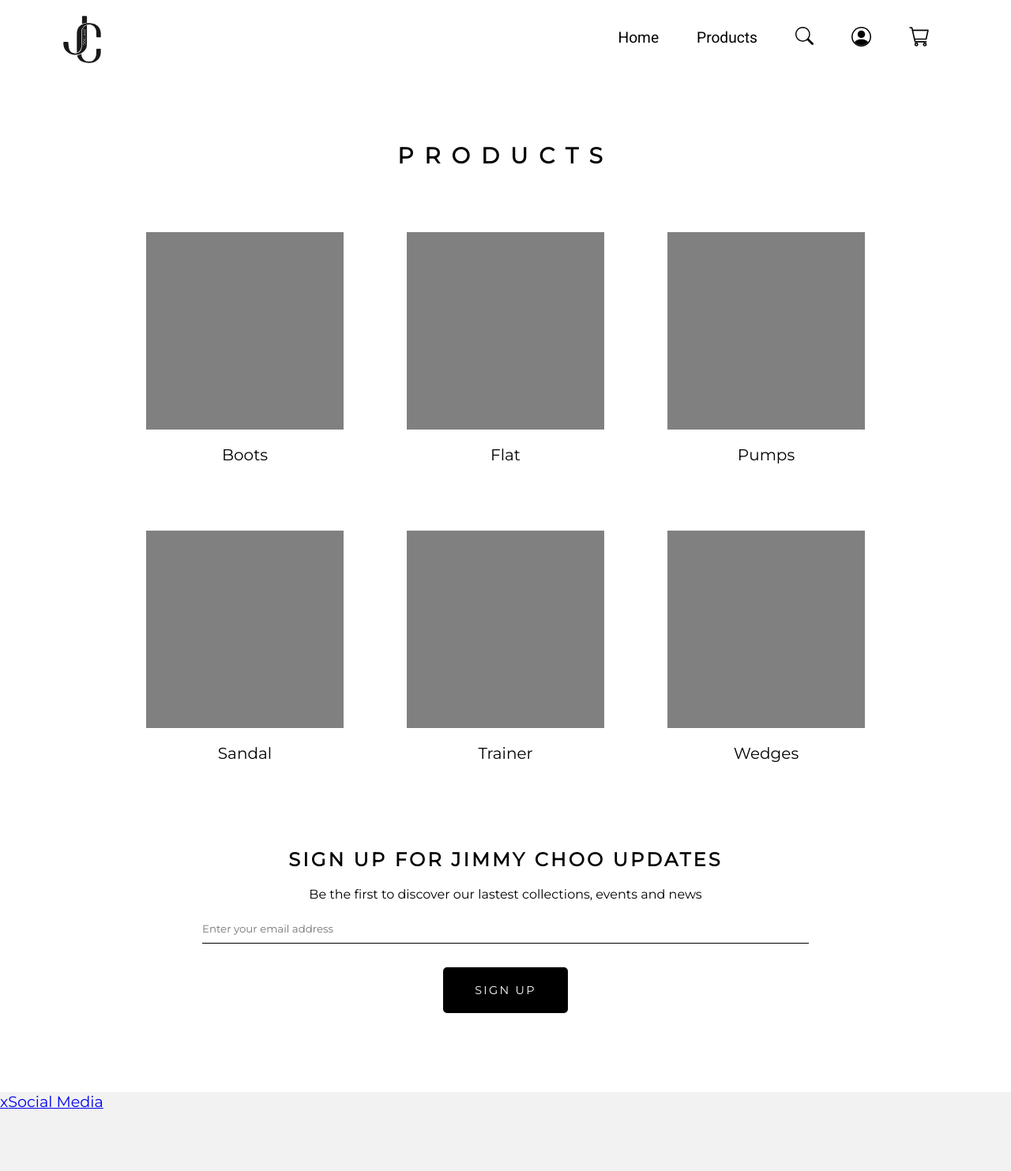
After one commit to giabuynh/WebProgramming, a PHP site: page /products.php in a window 1280 px wide. The commit adds this page. Shown: the whole page at 79% size. Run offline with PHP 8.4, Linux system fonts and the light colour scheme.

Commit message:
Products front-end

```diff
--- /dev/null
+++ b/css/products.css
@@ -0,0 +1,55 @@
+.products-main-section {
+  display: flex;
+  flex-direction: column;
+  align-items: center;
+  justify-content: center;
+}
+
+.products-main-section>.title {
+  margin: 5rem 0;
+}
+
+.catalogue {
+  display: flex;
+  flex-direction: column;
+  align-items: center;
+  width: 100%;
+}
+
+.line {
+  display: flex;
+  flex-direction: row;
+  align-items: center;
+  justify-content: center;
+  width: inherit;
+  margin-bottom: 4rem;
+}
+
+.products {
+  display: flex;
+  flex-direction: column;
+  align-items: center;
+}
+
+.products img {
+
+}
+
+.products .title {
+  font-size: 1.25rem;
+  font-weight: normal;
+  letter-spacing: normal;
+}
+
+.rect {
+  width: 250px;
+  height: 250px;
+  background-color: gray;
+  margin: 0 40px;
+}
+
+@media (max-width=900px) {
+  .line {
+    flex-direction: column;
+  }
+}
--- a/css/styles.css
+++ b/css/styles.css
@@ -66,7 +66,7 @@
 
 .container {
   max-width: 100vw;
-  margin: 0 auto;
+  margin: 0; /* auto */
   padding: 0 40px;
   flex-grow: 1;
 }
@@ -117,6 +117,12 @@
   border-bottom: 1px solid black;
   background: 0 0;
   font-family: Montserrat;
+  outline: none;
+}
+
+input[type=text]:focus {
+  border: 0px solid white;
+  border-bottom: 1px solid black;
 }
 
 input[type=button] {
--- /dev/null
+++ b/footer.php
@@ -0,0 +1,15 @@
+<footer>
+  <div class="call-for-action">
+    <p class="title">SIGN UP FOR JIMMY CHOO UPDATES</p>
+    <p class="subtitle">Be the first to discover our lastest collections, events and news</p>
+    <form class="collect-email" action="index.php" method="post">
+      <input class="inp" type="text" name="email" value="" placeholder="Enter your email address">
+      <span class="messages"></span>
+      <input class="btn" type="button" name="btn-signup" value="SIGN UP">
+    </form>
+  </div>
+  <div class="footer-nav">
+    <a href="#">x</a>
+    <a href="#">Social Media</a>
+  </div>
+</footer>
--- /dev/null
+++ b/header.php
@@ -0,0 +1,19 @@
+<header class="main-header">
+  <a href="index.php" class="brand-logo"> <img src="images/logo.svg" alt="Logo" height="60px"> </a>
+  <nav class="main-nav">
+    <ul>
+      <li> <a href="index.php">Home</a> </li>
+      <li> <a href="products.php">Products</a> </li>
+      <li> <a href="#"> <?php printSVG("images/icon-search.svg"); ?> </a> </li>
+      <li> <a href="#"> <?php printSVG("images/icon-login.svg"); ?> </a> </li>
+      <li> <a href="#"> <?php printSVG("images/icon-cart.svg"); ?> </a> </li>
+    </ul>
+  </nav>
+</header>
+
+<?php
+  function printSVG($src) {
+    $svg_file= file_get_contents($src);
+    echo $svg_file;
+  }
+ ?>
--- /dev/null
+++ b/products.php
@@ -0,0 +1,54 @@
+<!DOCTYPE html>
+<html lang="en" dir="ltr">
+  <head>
+    <meta charset="utf-8">
+    <title>Jimmy Choo | Luxury Shoes</title>
+    <link rel="stylesheet" href="css/styles.css" type="text/css">
+    <link rel="stylesheet" href="css/products.css" type="text/css">
+  </head>
+  <body class="full-height-grow">
+    <div class="container">
+      <?php
+        require "header.php";
+       ?>
+
+      <section class="products-main-section">
+        <p class="title">PRODUCTS</p>
+        <div class="catalogue">
+          <div class="line">
+            <div class="products">
+              <p class="rect"></p>
+              <p class="title">Boots</p>
+            </div>
+            <div class="products">
+              <p class="rect"></p>
+              <p class="title">Flat</p>
+            </div>
+            <div class="products">
+              <p class="rect"></p>
+              <p class="title">Pumps</p>
+            </div>
+          </div>
+          <div class="line">
+            <div class="products">
+              <p class="rect"></p>
+              <p class="title">Sandal</p>
+            </div>
+            <div class="products">
+              <p class="rect"></p>
+              <p class="title">Trainer</p>
+            </div>
+            <div class="products">
+              <p class="rect"></p>
+              <p class="title">Wedges</p>
+            </div>
+          </div>
+        </div>
+      </section>
+    </div>
+
+    <?php
+      require "footer.php";
+     ?>
+  </body>
+</html>
```
Also changed, not shown: index.php (+7 -34 lines), images/products/ABIGAIL100DWW_020545_SIDE.webp (added), images/products/BRECKEN100URM_010003_SIDE.jpg (added), images/products/CRUZ95GNL_010003_SIDE.jpg (added), images/products/ESTHER85SUE_010003_SIDE.webp (added), images/products/KCRUZFLATNKE_027019_SIDE.jpg (added), images/products/LOVE65CGF_030014_SIDE.webp (added), images/products/MAVIN85GGZ_0C7981_SIDE.jpg (added), images/products/RAY65FGB_AA0009_SIDE.webp (added), images/products/TALIKA85EWA_010003_SIDE.webp (added), images/products/TESCA100KIC_061633_SIDE.jpg (added).
